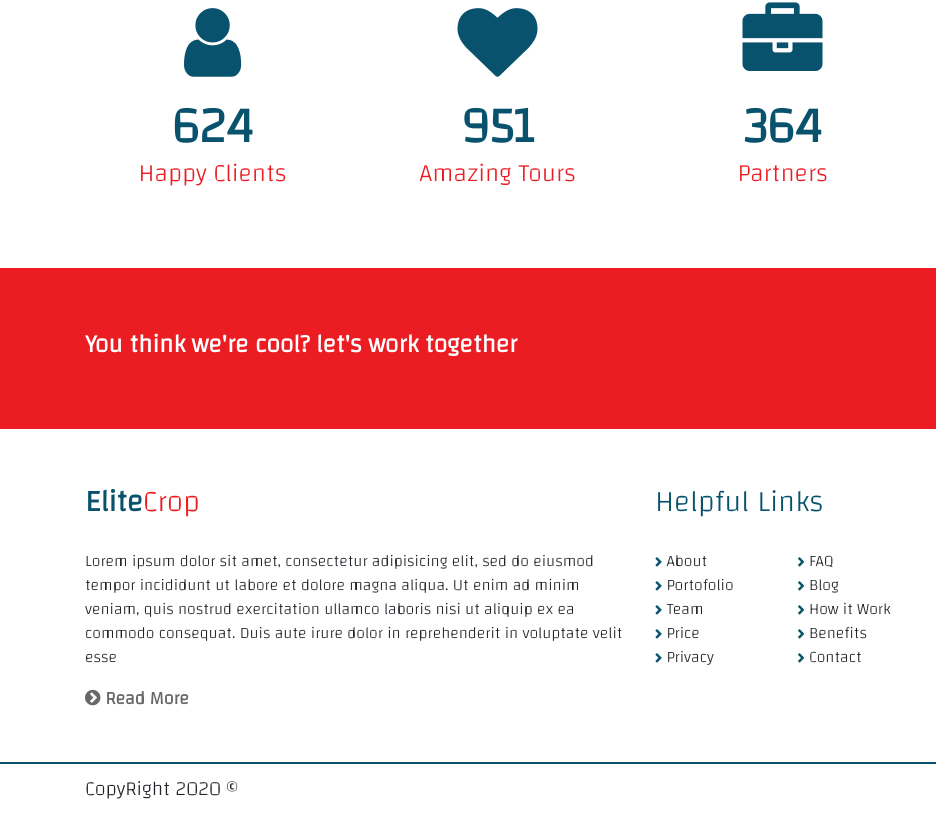
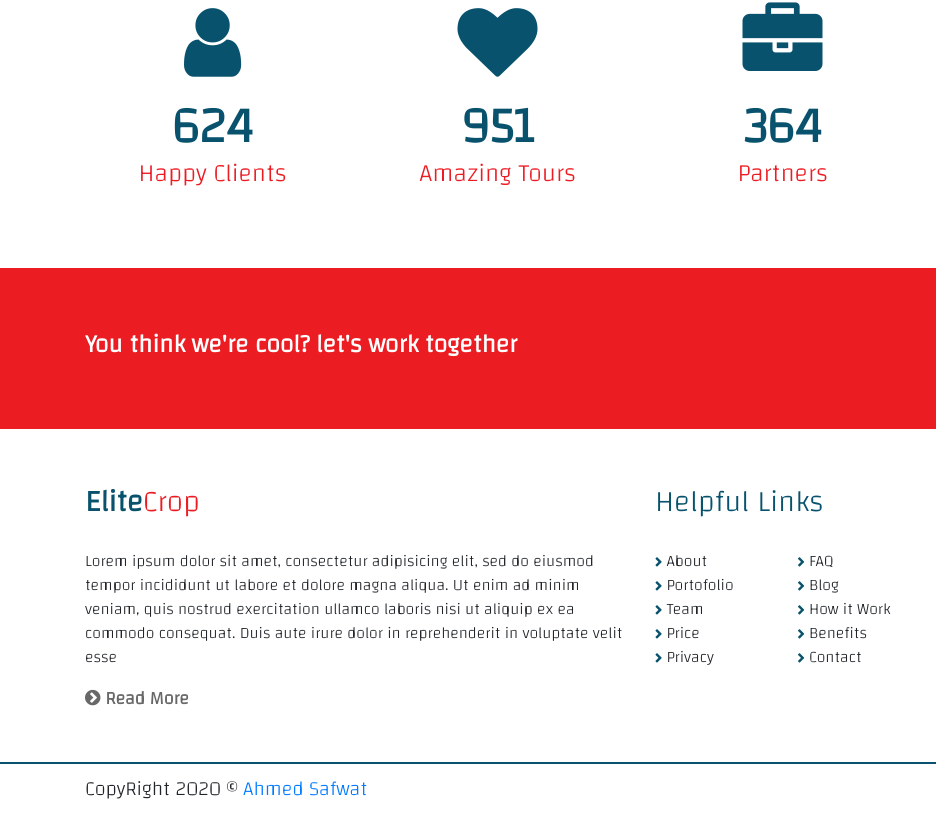
Before and after one commit to Ahmed-safwat-2020/EliteCrop, a plain HTML site: page index.html in a window 1280 px wide. Shown: the part 4586-5400 px from the top of the page, 0-936 px from the left. Drawn offline with Linux system fonts and the light colour scheme.

Commit message:
Update index.html

```diff
--- a/index.html
+++ b/index.html
@@ -425,7 +425,7 @@
      <div class="container">
        <div class="row">
          <div class="col text-left">
-           <p>CopyRight 2020 &copy; </p>
+           <p>CopyRight 2020 &copy; <a href="https://www.facebook.com/ahmed.safwat2018">Ahmed Safwat</a> </p>
          </div>
          <div class="col text-right">
            <ul class="list-unstyled">
```
